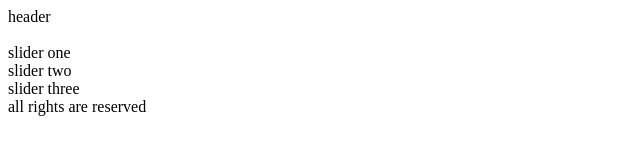
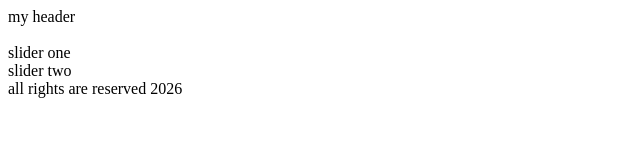
Before and after one commit to MohammadTahaKhademi/git-project-one, a plain HTML site: page index.html in a window 1280 px wide. Shown: the whole page, without its empty margins (0-640 px from the left). Drawn offline with Linux system fonts and the light colour scheme.

Commit message:
some changes

```diff
--- a/index.html
+++ b/index.html
@@ -7,15 +7,15 @@
 </head>
 <body>
 
-<header>header</header>
+<header>my header</header>
    <div class="banner">
          <img src="banner.jpg" alt="">
    </div>
 <div class="slider">slider one</div>
 <div class="slider">slider two</div>
-<div class="slider">slider three</div>
 
-<footer>all rights are reserved</footer>
+
+<footer>all rights are reserved 2026</footer>
 <script src="script.js"></script>
 </body>
 </html>
```
